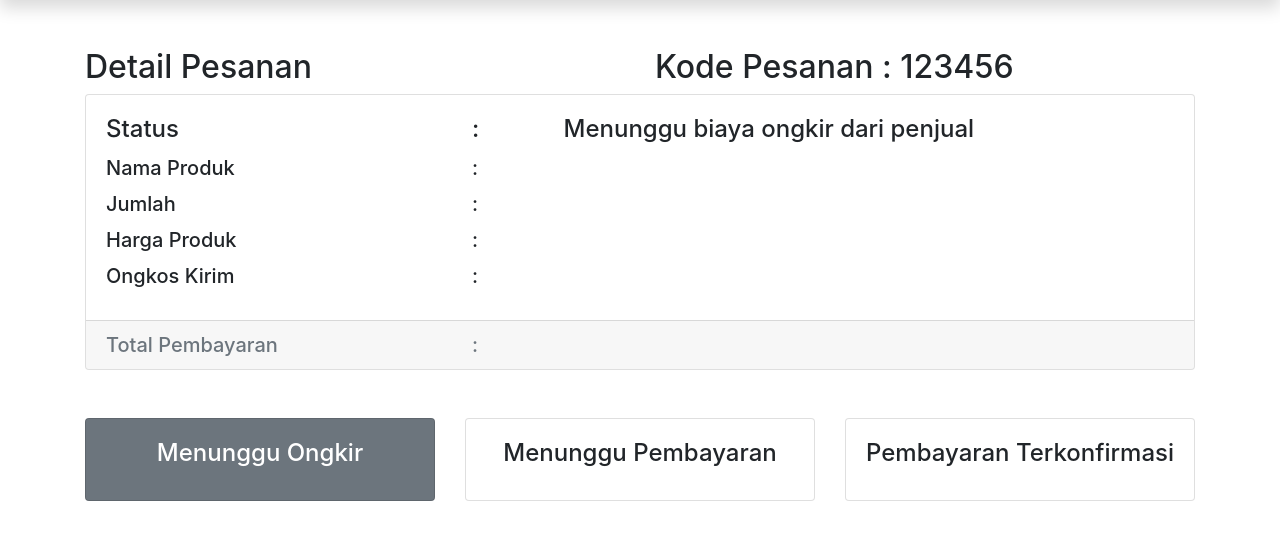
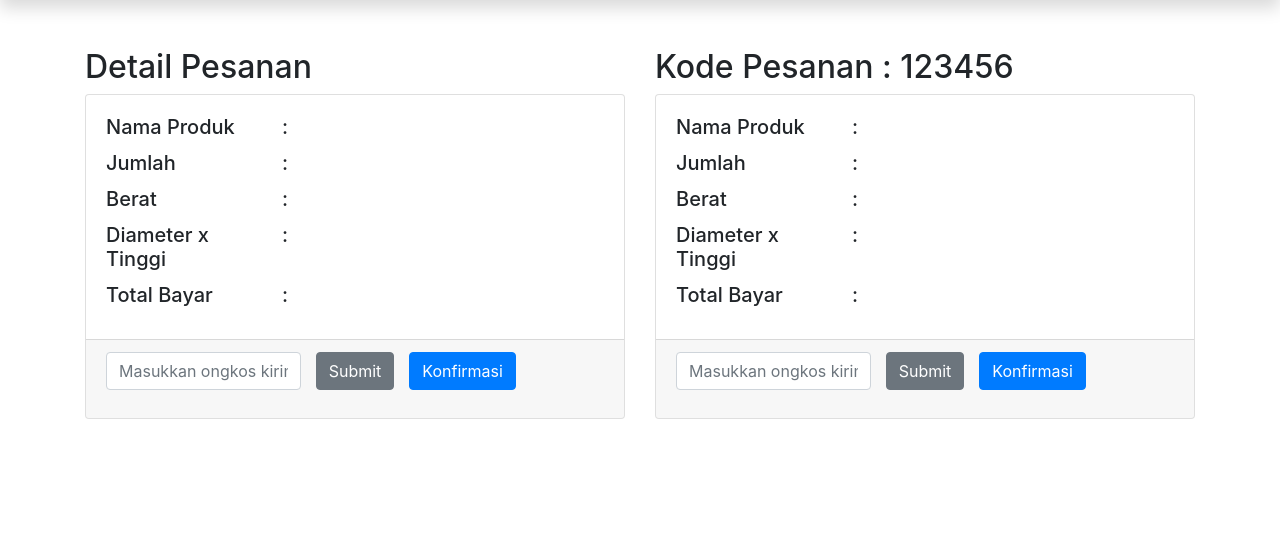
Before and after one commit to fadhfaiz/kmikaktusdua, a CodeIgniter app: page /kmikaktusdua/adminpage/detail_verification in a window 1280 px wide. Shown: the part 72-612 px from the top of the page. Run offline with CodeIgniter, Linux system fonts and the light colour scheme; some libraries are stand-ins or nearby versions.

Commit message:
Update detail_verification.php

```diff
--- a/application/views/adminpage/detail_verification.php
+++ b/application/views/adminpage/detail_verification.php
@@ -1,17 +1,13 @@
 <br><br>
 <div class="container">
 <div class="row">
+<div class="col">
+<div class="row">
   <div class="col"><h2>Detail Pesanan</h2></div>
-  <div class="col"><h2>Kode Pesanan : 123456</h2></div>
 </div>
 <div class="card text-left">
 
   <div class="card-body">
-  <div class="row">
-    <div class="col-4"><h4 class="card-title">Status</h4></div>
-    <div class="col-1"><h4 class="card-title">:</h4></div>
-    <div class="col"><h4 class="card-title">Menunggu biaya ongkir dari penjual</h4></div>
-  </div>
   <div class="row">
     <div class="col-4"><h5 class="card-title">Nama Produk</h5></div>
     <div class="col-1"><h5 class="card-title">:</h5></div>
@@ -23,12 +19,17 @@
     <div class="col"><h5 class="card-title"></h5></div>
   </div>
   <div class="row">
-    <div class="col-4"><h5 class="card-title">Harga Produk</h5></div>
+    <div class="col-4"><h5 class="card-title">Berat</h5></div>
     <div class="col-1"><h5 class="card-title">:</h5></div>
     <div class="col"><h5 class="card-title"></h5></div>
   </div>
   <div class="row">
-    <div class="col-4"><h5 class="card-title">Ongkos Kirim</h5></div>
+    <div class="col-4"><h5 class="card-title">Diameter x Tinggi</h5></div>
+    <div class="col-1"><h5 class="card-title">:</h5></div>
+    <div class="col"><h5 class="card-title"></h5></div>
+  </div>
+  <div class="row">
+    <div class="col-4"><h5 class="card-title">Total Bayar</h5></div>
     <div class="col-1"><h5 class="card-title">:</h5></div>
     <div class="col"><h5 class="card-title"></h5></div>
   </div>
@@ -36,37 +37,68 @@
   </div>
   <div class="card-footer text-muted">
     <div class="row">
-    <div class="col-4"><h5 class="card-text">Total Pembayaran</h5></div>
-    <div class="col-1"><h5 class="card-text">:</h5></div>
-    <div class="col"><h5 class="card-text"></h5></div>
+      <div class="col">
+          <form>
+            <div class="form-group">
+              <input type="email" class="form-control" id="exampleInputEmail1" aria-describedby="emailHelp" placeholder="Masukkan ongkos kirim">
             </div>
-
+          </form>
       </div>
+      <div class="col-0"><button type="button" class="btn btn-secondary">Submit</button></div>
+      <div class="col"><button type="button" class="btn btn-primary">Konfirmasi</button></div>
     </div>
-</div>
-<br><br>
-<div class="container">
-  <div class="row">
-    <div class="col">
-      <div class="card text-white bg-secondary mb-3" ><a href="<?php echo base_url(); ?>article/artikel" style="color:white; text-decoration: none;">
-        <div class="card-body text-center">
-         <h4 class="card-title">Menunggu Ongkir</h4>
-       </div></a>
-     </div>
-    </div>
-    <div class="col">
-      <div class="card boder-secondary mb-3" >
-        <div class="card-body text-center">
-         <h4 class="card-title">Menunggu Pembayaran</h4>
   </div>
 </div>
 </div>
 <div class="col">
-      <div class="card boder-secondary mb-3" >
-        <div class="card-body text-center">
-         <h4 class="card-title">Pembayaran Terkonfirmasi</h4>
+<div class="row">
+  <div class="col"><h2>Kode Pesanan : 123456</h2></div>
+</div>
+<div class="card text-left">
+
+  <div class="card-body">
+  <div class="row">
+    <div class="col-4"><h5 class="card-title">Nama Produk</h5></div>
+    <div class="col-1"><h5 class="card-title">:</h5></div>
+    <div class="col"><h5 class="card-title"></h5></div>
+  </div>
+  <div class="row">
+    <div class="col-4"><h5 class="card-title">Jumlah</h5></div>
+    <div class="col-1"><h5 class="card-title">:</h5></div>
+    <div class="col"><h5 class="card-title"></h5></div>
+  </div>
+  <div class="row">
+    <div class="col-4"><h5 class="card-title">Berat</h5></div>
+    <div class="col-1"><h5 class="card-title">:</h5></div>
+    <div class="col"><h5 class="card-title"></h5></div>
+  </div>
+  <div class="row">
+    <div class="col-4"><h5 class="card-title">Diameter x Tinggi</h5></div>
+    <div class="col-1"><h5 class="card-title">:</h5></div>
+    <div class="col"><h5 class="card-title"></h5></div>
+  </div>
+  <div class="row">
+    <div class="col-4"><h5 class="card-title">Total Bayar</h5></div>
+    <div class="col-1"><h5 class="card-title">:</h5></div>
+    <div class="col"><h5 class="card-title"></h5></div>
+  </div>
+
+  </div>
+  <div class="card-footer text-muted">
+    <div class="row">
+      <div class="col">
+          <form>
+            <div class="form-group">
+              <input type="email" class="form-control" id="exampleInputEmail1" aria-describedby="emailHelp" placeholder="Masukkan ongkos kirim">
+            </div>
+          </form>
+      </div>
+      <div class="col-0"><button type="button" class="btn btn-secondary">Submit</button></div>
+      <div class="col"><button type="button" class="btn btn-primary">Konfirmasi</button></div>
     </div>
   </div>
 </div>
 </div>
 </div>
+
+</div>
```
Lines whose indentation alone changed are shown as unchanged.
